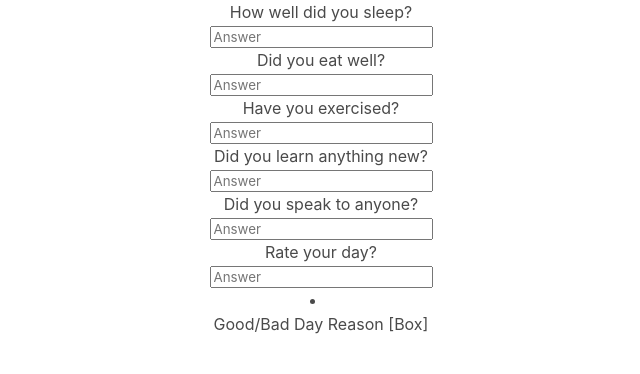
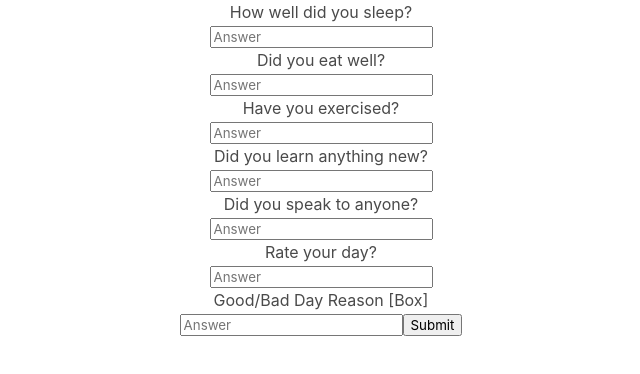
Before and after one commit to rdtclark/wellness_tracker, a React (Create React App) app: page / in a window 1280 px wide. Shown: the top 374 px of the page, without its empty margins (319-959 px from the left). Built offline with nearby package versions, Linux system fonts and the light colour scheme.

Commit message:
fix key is not a prop error by creating new id prop aswell

```diff
--- a/src/components/Question.js
+++ b/src/components/Question.js
@@ -8,7 +8,7 @@ class Question extends Component{
 
     render() {
 
-    if (!this.props.question_content && !this.props.key) return null;
+    if (!this.props.question_content && !this.props.id) return null;
 
     return(
         <>
@@ -18,7 +18,7 @@ class Question extends Component{
             <input
             type="text"
             placeholder="Answer"
-            id={this.props.key}
+            id={this.props.id}
             />
         </>
     )
--- a/src/components/QuestionList.js
+++ b/src/components/QuestionList.js
@@ -16,7 +16,8 @@ class QuestionList extends Component {
         const questions = this.props.questionList.map(question => {
           return <Question
             question_content={question.content}
-            key={question.id}>
+            key={question.id}
+            id={question.id}>
             </Question>
 
         });
--- a/src/components/Reason.js
+++ b/src/components/Reason.js
@@ -4,9 +4,14 @@ const Reason = ({}) => {
 
     return(
         <div>
-            <li>
-            <h3>Good/Bad Day Reason [Box]</h3>
-            </li>
+
+            <p>Good/Bad Day Reason [Box]</p>
+            <input
+            type="text"
+            placeholder="Answer"
+            id="day-reason"
+            />
+            <input type="submit" value="Submit" />
         </div>
     )
 
```
